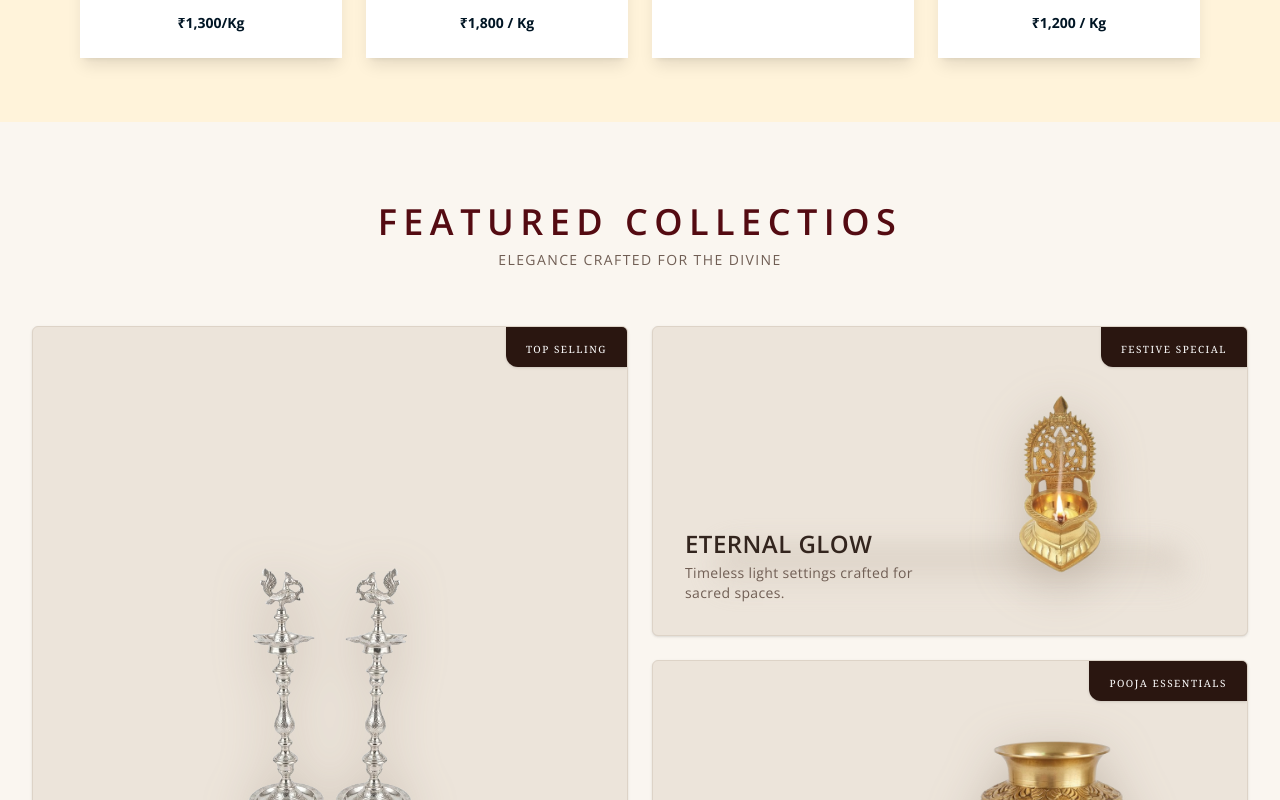
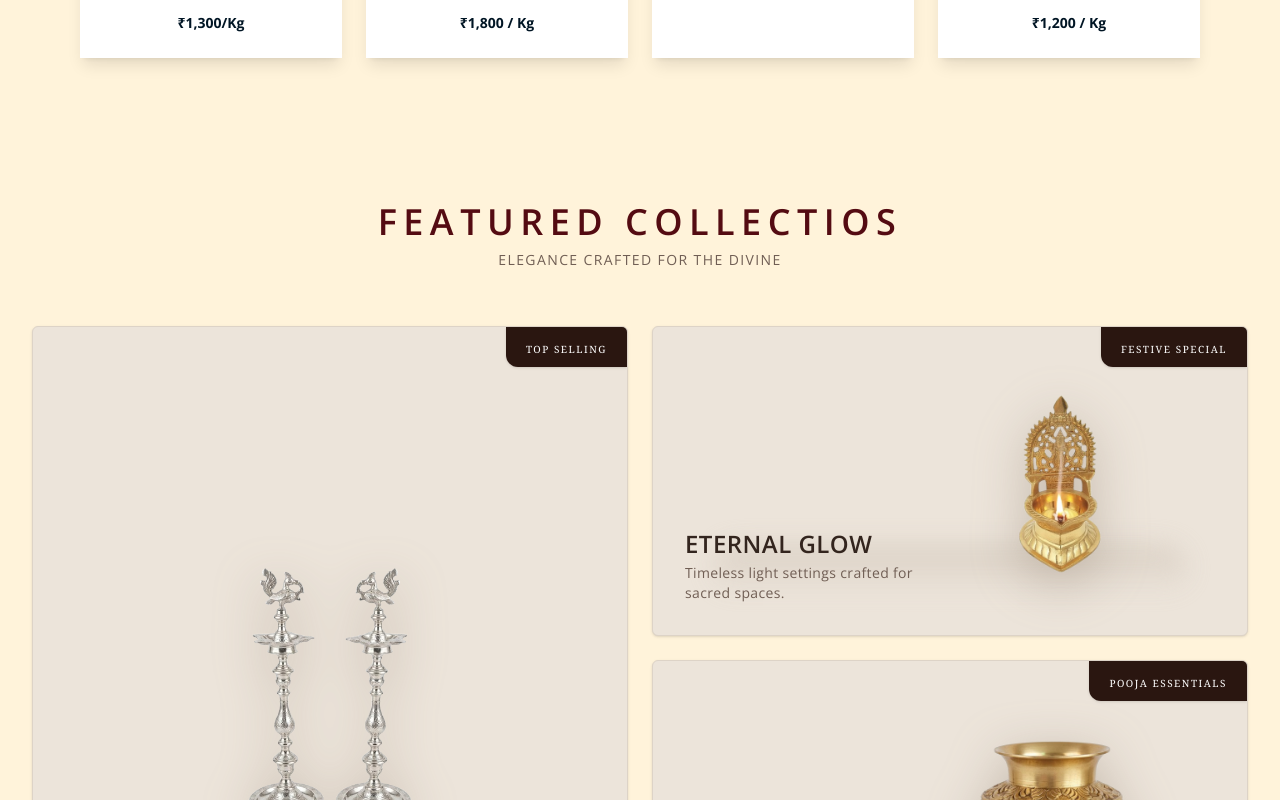
Before and after one commit to anthonym995/store, a Next.js app: page / in a window 1280 px wide. Shown: the part 1760-2560 px from the top of the page. Built offline with nearby package versions, Linux system fonts and the light colour scheme.

Commit message:
name change

```diff
--- a/src/app/(store)/page.tsx
+++ b/src/app/(store)/page.tsx
@@ -2,7 +2,7 @@ import Hero from '@/components/Hero/Hero';
 import Categories from '@/components/Categories/Categories';
 import FeaturedProducts from '@/components/FeaturedProducts/FeaturedProducts';
 import ContactCTA from '@/components/ContactCTA/ContactCTA';
-import HeroSection from '@/components/HeroSection/HeroSection';
+import Collections from '@/components/Collections/Collections';
 
 export default function Home() {
   return (
@@ -10,7 +10,7 @@ export default function Home() {
       <Hero />
       <Categories />
       <FeaturedProducts />
-      <HeroSection />
+      <Collections />
       <ContactCTA />
     </>
   );
--- a/src/components/HeroSection/HeroSection.tsx
+++ b/src/components/Collections/Collections.tsx
@@ -40,9 +40,9 @@ const items = [
   },
 ];
 
-export default function HeroLuxurySection() {
+export default function Collections() {
   return (
-    <section className="w-full bg-[#FAF6F0] px-4 py-20 text-[#2C2520] md:px-8">
+    <section className="bg-cream w-full px-4 py-20 text-[#2C2520] md:px-8">
       {/* Editorial Heading */}
       <div className="mb-14 text-center">
         <h2 className="font-serif text-2xl font-semibold tracking-[0.12em] text-[#540B12] uppercase sm:text-3xl md:text-4xl md:tracking-[0.18em]">
```
